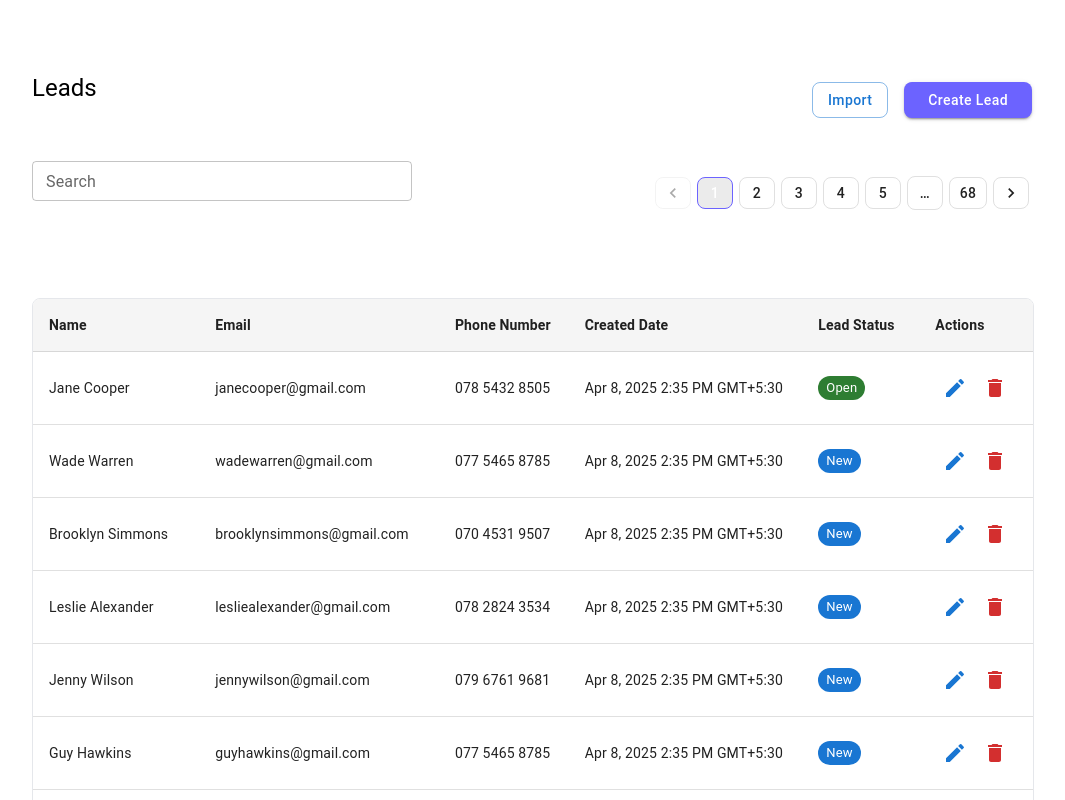
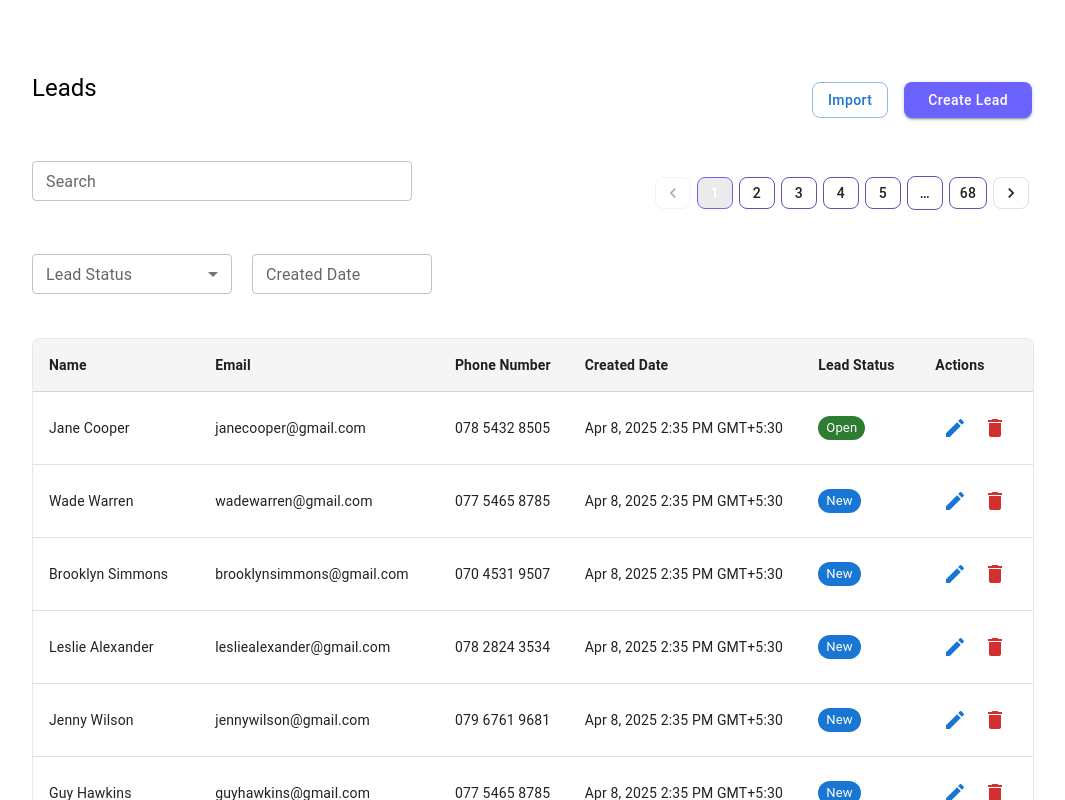
Before and after one commit to Sajida-NA/CRM-frontend, a React (Vite) app: page /leads in a window 1280 px wide. Shown: the top 800 px of the page, without its empty margins (108-1173 px from the left). Built offline with nearby package versions, Linux system fonts and the light colour scheme.

Commit message:
show filter section in leads list

```diff
--- a/package.json
+++ b/package.json
@@ -14,7 +14,6 @@
     "@emotion/styled": "^11.14.1",
     "@mui/icons-material": "^9.1.1",
     "@mui/material": "^9.1.2",
-    "d3-shape": "^3.2.0",
     "react": "^19.2.7",
     "react-dom": "^19.2.7",
     "react-icons": "^5.6.0",
--- a/src/Components/List/FilterSection.jsx
+++ b/src/Components/List/FilterSection.jsx
@@ -1,5 +1,25 @@
+// import { Box } from "@mui/material";
+// export default function FilterSection() {
+//   return (
+//     <Box
+//       sx={{
+//         display: "flex",
+//         alignItems: "center",
+//         gap: 2.5,
+//         py: 2.5,
+//         px: 0,
+//         bgcolor: "background.paper",
+//         borderRadius: 2,
+//         mb: 3,
+//       }}
+//     ></Box>
+//   );
+// }
+
+
 import { Box } from "@mui/material";
-export default function FilterSection() {
+
+export default function FilterSection({ children }) {
   return (
     <Box
       sx={{
@@ -12,6 +32,8 @@ export default function FilterSection() {
         borderRadius: 2,
         mb: 3,
       }}
-    ></Box>
+    >
+      {children}
+    </Box>
   );
 }
--- a/src/Components/List/Pagination.jsx
+++ b/src/Components/List/Pagination.jsx
@@ -22,7 +22,7 @@ export default function CustomPagination({ page, onPageChange }) {
             fontWeight: 500,
             padding: "6px 10px",
             minWidth: "36px",
-            border: "1px solid #E0E0E0",
+            border: "1px solid #6b4eb1",
           },
           "& .Mui-selected": {
             backgroundColor: "#6C63FF",
```
Also changed, not shown: 1 other file (tests, documents, lock files or other folders).
